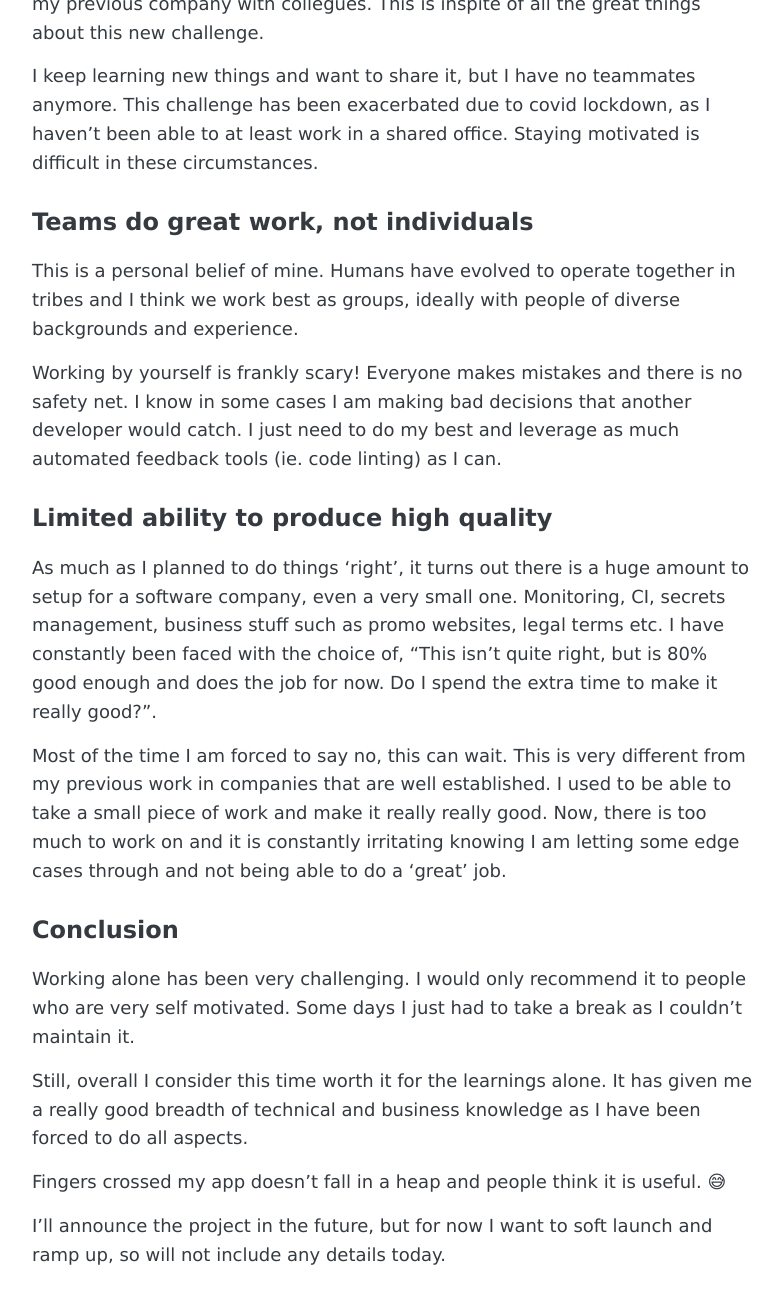
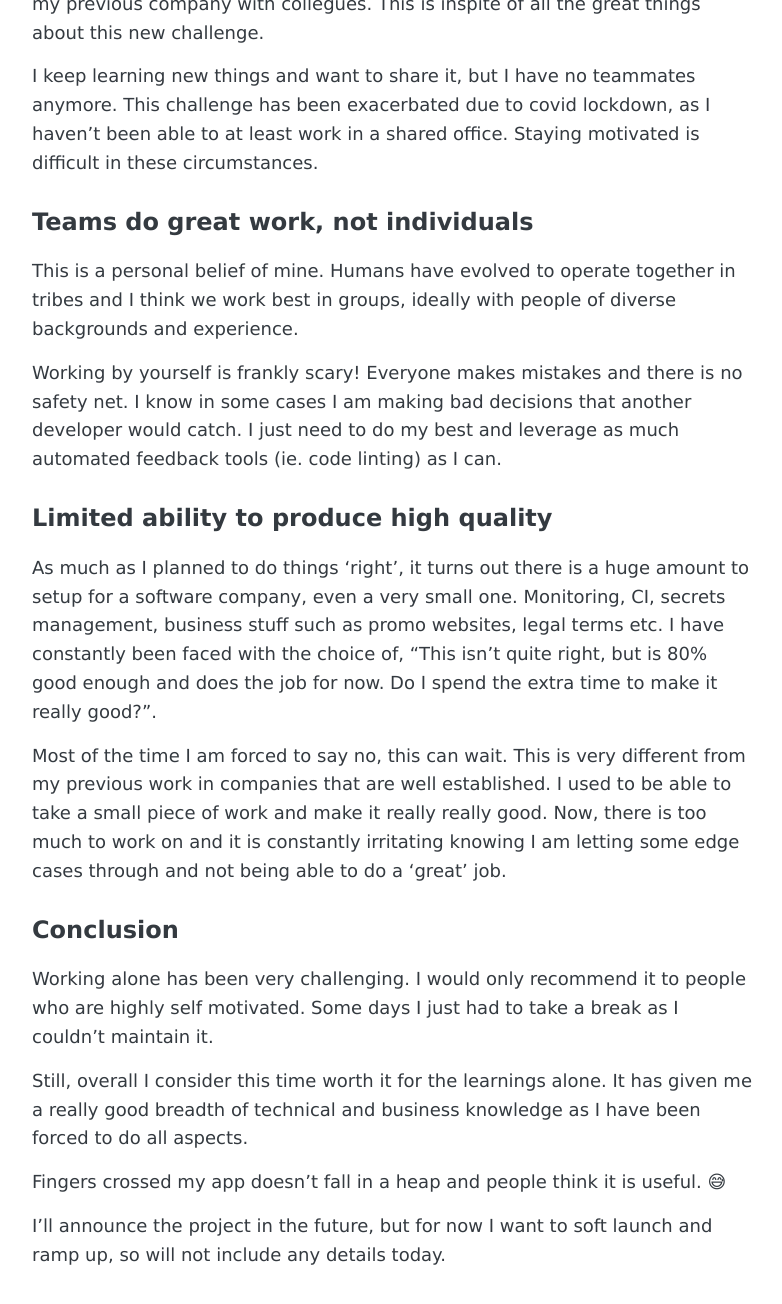
Before and after one commit to AlistairB/alistairb.github.io, a Jekyll site: the page built from _posts/2020-10-08-my-experience-creating-a-one-person-startup.md, in a window 1280 px wide and 1400 px high, scrolled down 1478 px. Shown: the top 1304 px of the window, without its empty margins (248-1030 px from the left). Built offline with Jekyll 4.4.1, drawn with Linux system fonts in a browser that asks for light colours.

Commit message:
Few tweaks

```diff
--- a/_posts/2020-10-08-my-experience-creating-a-one-person-startup.md
+++ b/_posts/2020-10-08-my-experience-creating-a-one-person-startup.md
@@ -33,7 +33,7 @@ I keep learning new things and want to share it, but I have no teammates anymore
 
 ## Teams do great work, not individuals
 
-This is a personal belief of mine. Humans have evolved to operate together in tribes and I think we work best as groups, ideally with people of diverse backgrounds and experience.
+This is a personal belief of mine. Humans have evolved to operate together in tribes and I think we work best in groups, ideally with people of diverse backgrounds and experience.
 
 Working by yourself is frankly scary! Everyone makes mistakes and there is no safety net. I know in some cases I am making bad decisions that another developer would catch. I just need to do my best and leverage as much automated feedback tools (ie. code linting) as I can.
 
@@ -45,7 +45,7 @@ Most of the time I am forced to say no, this can wait. This is very different fr
 
 ## Conclusion
 
-Working alone has been very challenging. I would only recommend it to people who are very self motivated. Some days I just had to take a break as I couldn't maintain it.
+Working alone has been very challenging. I would only recommend it to people who are highly self motivated. Some days I just had to take a break as I couldn't maintain it.
 
 Still, overall I consider this time worth it for the learnings alone. It has given me a really good breadth of technical and business knowledge as I have been forced to do all aspects.
 
```
Also changed, not shown: about.md (+1 -3 lines).
